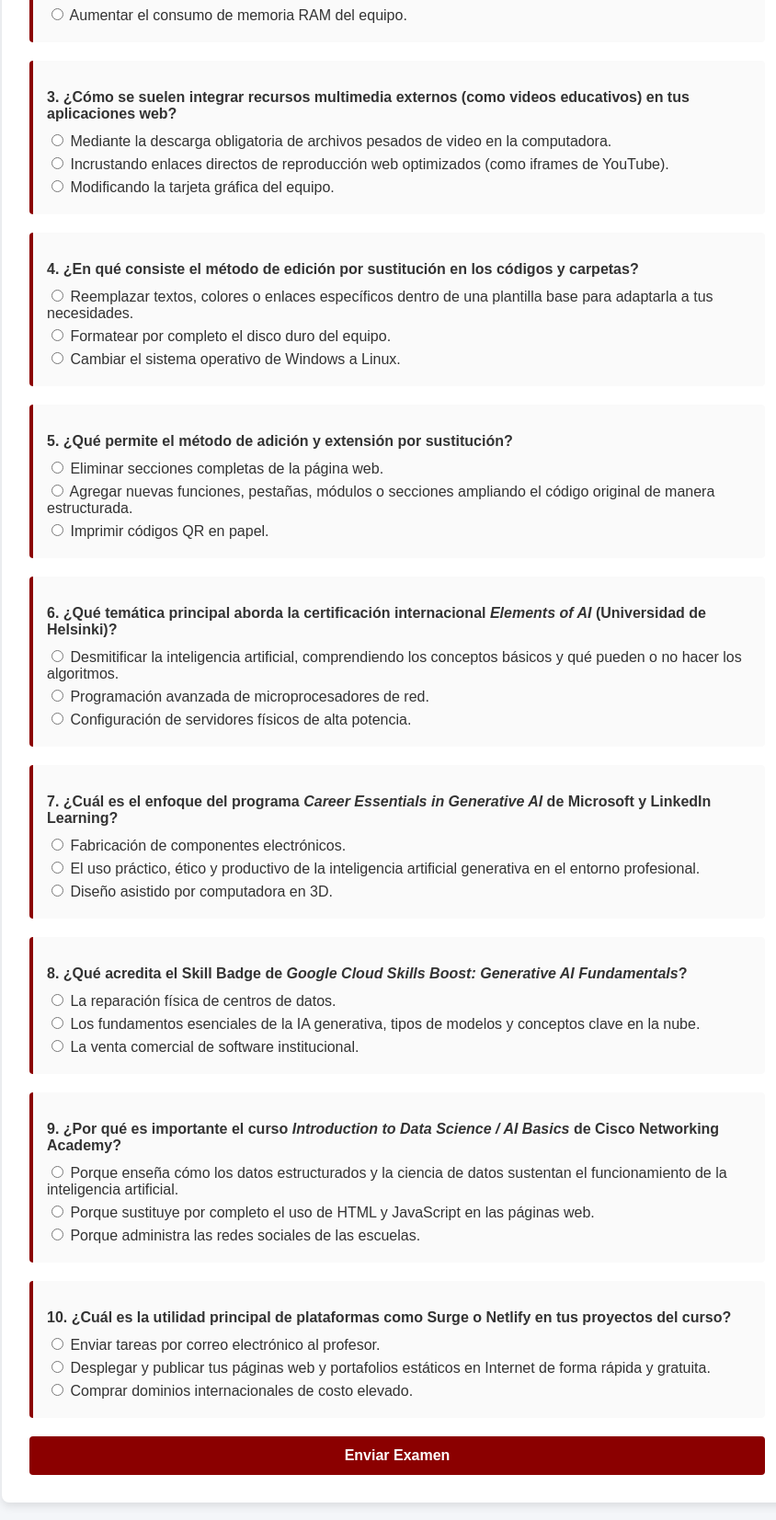
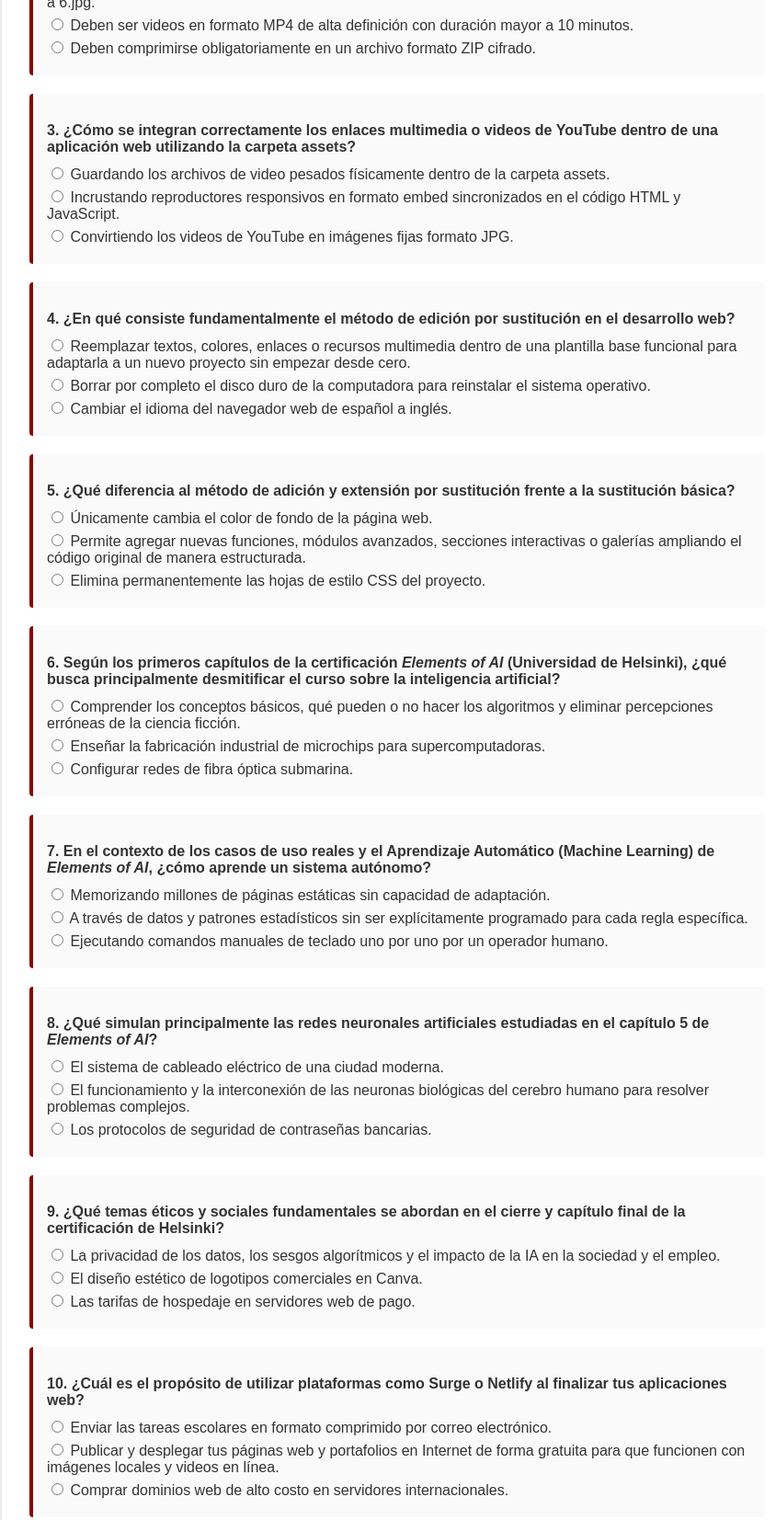
Before and after one commit to conectacard/innova-ia, a plain HTML site: page nivel4_examen.html in a window 1280 px wide. Shown: the part 538-2191 px from the top of the page at 92% size, without its empty margins (208-1052 px from the left). Drawn offline with Linux system fonts and the light colour scheme.

Commit message:
Add files via upload

```diff
--- a/nivel4_examen.html
+++ b/nivel4_examen.html
@@ -28,73 +28,73 @@
 
     <form id="quiz-form">
         <!-- Pregunta 1: Sin assets -->
-        <div class="question"><p>1. ¿Qué caracteriza a la creación de aplicaciones o Landing Pages utilizando únicamente el prompt en la Lección 1?</p>
-            <label><input type="radio" name="q1" value="a"> Se generan exclusivamente mediante archivos de audio comprimidos.</label>
-            <label><input type="radio" name="q1" value="b"> Se construye la estructura y diseño base directamente mediante la inteligencia artificial sin requerir recursos locales previos.</label>
-            <label><input type="radio" name="q1" value="c"> Se requiere obligatoriamente una base de datos SQL avanzada.</label>
+        <div class="question"><p>1. ¿Qué caracteriza a la creación de aplicaciones o Landing Pages utilizando únicamente un prompt sin carpeta assets?</p>
+            <label><input type="radio" name="q1" value="a"> Se requiere obligatoriamente descargar e instalar bases de datos locales pesadas.</label>
+            <label><input type="radio" name="q1" value="b"> Se genera la estructura y diseño base directamente mediante la inteligencia artificial utilizando recursos enlazados desde la nube (como Unsplash), sin requerir archivos locales previos.</label>
+            <label><input type="radio" name="q1" value="c"> Se compilan exclusivamente programas en lenguaje C++.</label>
         </div>
 
         <!-- Pregunta 2: Assets con recursos propios -->
-        <div class="question"><p>2. ¿Cuál es el propósito de integrar la carpeta assets con tus propios recursos en el desarrollo web?</p>
-            <label><input type="radio" name="q2" value="a"> Personalizar el sitio web con imágenes, logotipos y contenidos propios y originales del proyecto.</label>
-            <label><input type="radio" name="q2" value="b"> Bloquear el acceso de los usuarios externos al navegador.</label>
-            <label><input type="radio" name="q2" value="c"> Aumentar el consumo de memoria RAM del equipo.</label>
+        <div class="question"><p>2. En la lección donde se utiliza la carpeta assets con tus propios recursos, ¿qué especificaciones deben cumplir las imágenes del catálogo?</p>
+            <label><input type="radio" name="q2" value="a"> Deben ser imágenes cuadradas de 400x400 píxeles, nombradas exactamente como logo.jpg y de 1.jpg a 6.jpg.</label>
+            <label><input type="radio" name="q2" value="b"> Deben ser videos en formato MP4 de alta definición con duración mayor a 10 minutos.</label>
+            <label><input type="radio" name="q2" value="c"> Deben comprimirse obligatoriamente en un archivo formato ZIP cifrado.</label>
         </div>
 
         <!-- Pregunta 3: Assets y links de videos -->
-        <div class="question"><p>3. ¿Cómo se suelen integrar recursos multimedia externos (como videos educativos) en tus aplicaciones web?</p>
-            <label><input type="radio" name="q3" value="a"> Mediante la descarga obligatoria de archivos pesados de video en la computadora.</label>
-            <label><input type="radio" name="q3" value="b"> Incrustando enlaces directos de reproducción web optimizados (como iframes de YouTube).</label>
-            <label><input type="radio" name="q3" value="c"> Modificando la tarjeta gráfica del equipo.</label>
+        <div class="question"><p>3. ¿Cómo se integran correctamente los enlaces multimedia o videos de YouTube dentro de una aplicación web utilizando la carpeta assets?</p>
+            <label><input type="radio" name="q3" value="a"> Guardando los archivos de video pesados físicamente dentro de la carpeta assets.</label>
+            <label><input type="radio" name="q3" value="b"> Incrustando reproductores responsivos en formato embed sincronizados en el código HTML y JavaScript.</label>
+            <label><input type="radio" name="q3" value="c"> Convirtiendo los videos de YouTube en imágenes fijas formato JPG.</label>
         </div>
 
         <!-- Pregunta 4: Edición por sustitución -->
-        <div class="question"><p>4. ¿En qué consiste el método de edición por sustitución en los códigos y carpetas?</p>
-            <label><input type="radio" name="q4" value="a"> Reemplazar textos, colores o enlaces específicos dentro de una plantilla base para adaptarla a tus necesidades.</label>
-            <label><input type="radio" name="q4" value="b"> Formatear por completo el disco duro del equipo.</label>
-            <label><input type="radio" name="q4" value="c"> Cambiar el sistema operativo de Windows a Linux.</label>
+        <div class="question"><p>4. ¿En qué consiste fundamentalmente el método de edición por sustitución en el desarrollo web?</p>
+            <label><input type="radio" name="q4" value="a"> Reemplazar textos, colores, enlaces o recursos multimedia dentro de una plantilla base funcional para adaptarla a un nuevo proyecto sin empezar desde cero.</label>
+            <label><input type="radio" name="q4" value="b"> Borrar por completo el disco duro de la computadora para reinstalar el sistema operativo.</label>
+            <label><input type="radio" name="q4" value="c"> Cambiar el idioma del navegador web de español a inglés.</label>
         </div>
 
-        <!-- Pregunta 5: Adición y extensión -->
-        <div class="question"><p>5. ¿Qué permite el método de adición y extensión por sustitución?</p>
-            <label><input type="radio" name="q5" value="a"> Eliminar secciones completas de la página web.</label>
-            <label><input type="radio" name="q5" value="b"> Agregar nuevas funciones, pestañas, módulos o secciones ampliando el código original de manera estructurada.</label>
-            <label><input type="radio" name="q5" value="c"> Imprimir códigos QR en papel.</label>
+        <!-- Pregunta 5: Adición y extensión por sustitución -->
+        <div class="question"><p>5. ¿Qué diferencia al método de adición y extensión por sustitución frente a la sustitución básica?</p>
+            <label><input type="radio" name="q5" value="a"> Únicamente cambia el color de fondo de la página web.</label>
+            <label><input type="radio" name="q5" value="b"> Permite agregar nuevas funciones, módulos avanzados, secciones interactivas o galerías ampliando el código original de manera estructurada.</label>
+            <label><input type="radio" name="q5" value="c"> Elimina permanentemente las hojas de estilo CSS del proyecto.</label>
         </div>
 
-        <!-- Pregunta 6: Elements of AI -->
-        <div class="question"><p>6. ¿Qué temática principal aborda la certificación internacional <i>Elements of AI</i> (Universidad de Helsinki)?</p>
-            <label><input type="radio" name="q6" value="a"> Desmitificar la inteligencia artificial, comprendiendo los conceptos básicos y qué pueden o no hacer los algoritmos.</label>
-            <label><input type="radio" name="q6" value="b"> Programación avanzada de microprocesadores de red.</label>
-            <label><input type="radio" name="q6" value="c"> Configuración de servidores físicos de alta potencia.</label>
+        <!-- Pregunta 6: Elements of AI - Capítulos 1 y 2 -->
+        <div class="question"><p>6. Según los primeros capítulos de la certificación <i>Elements of AI</i> (Universidad de Helsinki), ¿qué busca principalmente desmitificar el curso sobre la inteligencia artificial?</p>
+            <label><input type="radio" name="q6" value="a"> Comprender los conceptos básicos, qué pueden o no hacer los algoritmos y eliminar percepciones erróneas de la ciencia ficción.</label>
+            <label><input type="radio" name="q6" value="b"> Enseñar la fabricación industrial de microchips para supercomputadoras.</label>
+            <label><input type="radio" name="q6" value="c"> Configurar redes de fibra óptica submarina.</label>
         </div>
 
-        <!-- Pregunta 7: Microsoft & LinkedIn -->
-        <div class="question"><p>7. ¿Cuál es el enfoque del programa <i>Career Essentials in Generative AI</i> de Microsoft y LinkedIn Learning?</p>
-            <label><input type="radio" name="q7" value="a"> Fabricación de componentes electrónicos.</label>
-            <label><input type="radio" name="q7" value="b"> El uso práctico, ético y productivo de la inteligencia artificial generativa en el entorno profesional.</label>
-            <label><input type="radio" name="q7" value="c"> Diseño asistido por computadora en 3D.</label>
+        <!-- Pregunta 7: Elements of AI - Capítulos 3 y 4 -->
+        <div class="question"><p>7. En el contexto de los casos de uso reales y el Aprendizaje Automático (Machine Learning) de <i>Elements of AI</i>, ¿cómo aprende un sistema autónomo?</p>
+            <label><input type="radio" name="q7" value="a"> Memorizando millones de páginas estáticas sin capacidad de adaptación.</label>
+            <label><input type="radio" name="q7" value="b"> A través de datos y patrones estadísticos sin ser explícitamente programado para cada regla específica.</label>
+            <label><input type="radio" name="q7" value="c"> Ejecutando comandos manuales de teclado uno por uno por un operador humano.</label>
         </div>
 
-        <!-- Pregunta 8: Google Cloud -->
-        <div class="question"><p>8. ¿Qué acredita el Skill Badge de <i>Google Cloud Skills Boost: Generative AI Fundamentals</i>?</p>
-            <label><input type="radio" name="q8" value="a"> La reparación física de centros de datos.</label>
-            <label><input type="radio" name="q8" value="b"> Los fundamentos esenciales de la IA generativa, tipos de modelos y conceptos clave en la nube.</label>
-            <label><input type="radio" name="q8" value="c"> La venta comercial de software institucional.</label>
+        <!-- Pregunta 8: Elements of AI - Capítulo 5 -->
+        <div class="question"><p>8. ¿Qué simulan principalmente las redes neuronales artificiales estudiadas en el capítulo 5 de <i>Elements of AI</i>?</p>
+            <label><input type="radio" name="q8" value="a"> El sistema de cableado eléctrico de una ciudad moderna.</label>
+            <label><input type="radio" name="q8" value="b"> El funcionamiento y la interconexión de las neuronas biológicas del cerebro humano para resolver problemas complejos.</label>
+            <label><input type="radio" name="q8" value="c"> Los protocolos de seguridad de contraseñas bancarias.</label>
         </div>
 
-        <!-- Pregunta 9: Cisco -->
-        <div class="question"><p>9. ¿Por qué es importante el curso <i>Introduction to Data Science / AI Basics</i> de Cisco Networking Academy?</p>
-            <label><input type="radio" name="q9" value="a"> Porque enseña cómo los datos estructurados y la ciencia de datos sustentan el funcionamiento de la inteligencia artificial.</label>
-            <label><input type="radio" name="q9" value="b"> Porque sustituye por completo el uso de HTML y JavaScript en las páginas web.</label>
-            <label><input type="radio" name="q9" value="c"> Porque administra las redes sociales de las escuelas.</label>
+        <!-- Pregunta 9: Elements of AI - Capítulo 6 -->
+        <div class="question"><p>9. ¿Qué temas éticos y sociales fundamentales se abordan en el cierre y capítulo final de la certificación de Helsinki?</p>
+            <label><input type="radio" name="q9" value="a"> La privacidad de los datos, los sesgos algorítmicos y el impacto de la IA en la sociedad y el empleo.</label>
+            <label><input type="radio" name="q9" value="b"> El diseño estético de logotipos comerciales en Canva.</label>
+            <label><input type="radio" name="q9" value="c"> Las tarifas de hospedaje en servidores web de pago.</label>
         </div>
 
         <!-- Pregunta 10: Surge / Netlify -->
-        <div class="question"><p>10. ¿Cuál es la utilidad principal de plataformas como Surge o Netlify en tus proyectos del curso?</p>
-            <label><input type="radio" name="q10" value="a"> Enviar tareas por correo electrónico al profesor.</label>
-            <label><input type="radio" name="q10" value="b"> Desplegar y publicar tus páginas web y portafolios estáticos en Internet de forma rápida y gratuita.</label>
-            <label><input type="radio" name="q10" value="c"> Comprar dominios internacionales de costo elevado.</label>
+        <div class="question"><p>10. ¿Cuál es el propósito de utilizar plataformas como Surge o Netlify al finalizar tus aplicaciones web?</p>
+            <label><input type="radio" name="q10" value="a"> Enviar las tareas escolares en formato comprimido por correo electrónico.</label>
+            <label><input type="radio" name="q10" value="b"> Publicar y desplegar tus páginas web y portafolios en Internet de forma gratuita para que funcionen con imágenes locales y videos en línea.</label>
+            <label><input type="radio" name="q10" value="c"> Comprar dominios web de alto costo en servidores internacionales.</label>
         </div>
 
         <button type="button" onclick="evaluarExamen()">Enviar Examen</button>
@@ -127,7 +127,7 @@
 <canvas id="canvas-diploma" style="display:none;"></canvas>
 
 <script>
-    // Respuestas correctas para las 10 preguntas del Nivel 4
+    // Respuestas correctas actualizadas para las 10 preguntas del Nivel 4
     const respuestasCorrectas = {
         q1: 'b', q2: 'a', q3: 'b', q4: 'a', q5: 'b',
         q6: 'a', q7: 'b', q8: 'b', q9: 'a', q10: 'b'
--- a/script.js
+++ b/script.js
@@ -121,7 +121,7 @@
             "Certificación Internacional Elements of AI (Universidad de Helsinki) Cap 3",
             "Certificación Internacional Elements of AI (Universidad de Helsinki) Cap 4",
             "Certificación Internacional Elements of AI (Universidad de Helsinki) Cap 5",
-            "Certificación Internacional Elements of AI (Universidad de Helsinki) Cap 3 Examen final y Cierre de Curso"
+            "Certificación Internacional Elements of AI (Universidad de Helsinki) Cap 6 Examen final y Cierre de Curso"
         ];
     }
 }
```
Also changed, not shown: index.html (+20 -19 lines).
